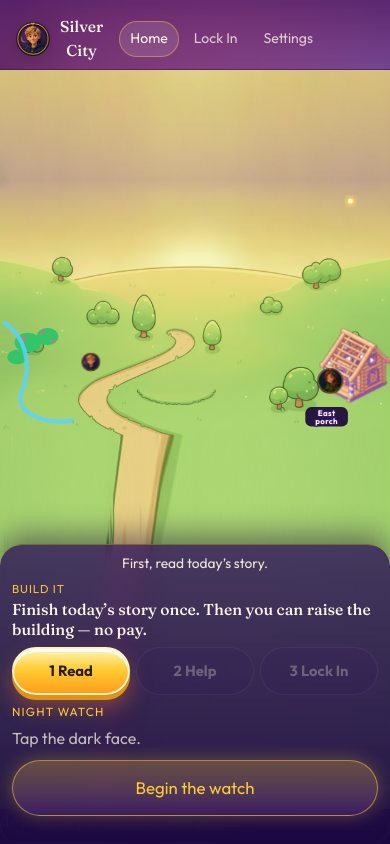
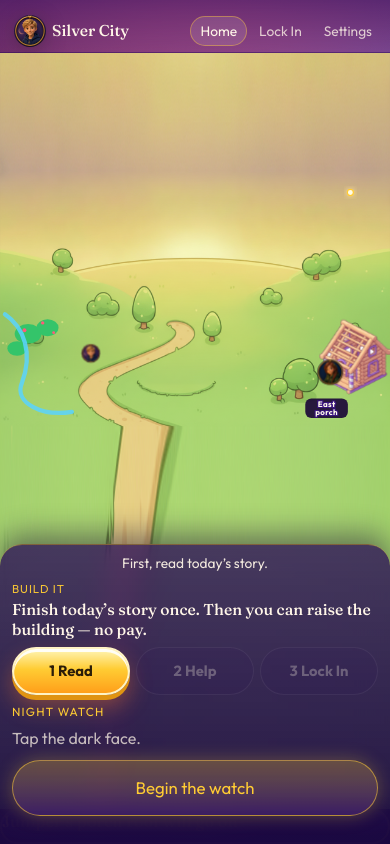
Before and after one commit to cphillippe/Silver-dollar-city, a React (Vite) app: page / in a window 390 px wide. Both pictures are taken after a click on the button "Start Easy". Built offline with nearby package versions, Linux system fonts and the light colour scheme; what @capacitor/core would draw is missing.

Commit message:
1.4.367 Home top bar stays readable on a phone (#541)
Easy Home phone top bar stays one line through 720px / SE 375 (#516).
Home, Lock In, Settings unclipped; title may ellipsis when tighter.
Issue #516 left open until live Fun-prove.

```diff
--- a/package.json
+++ b/package.json
@@ -1,7 +1,7 @@
 {
   "name": "silver-city",
   "private": true,
-  "version": "1.4.366",
+  "version": "1.4.367",
   "type": "module",
   "scripts": {
     "dev": "vite",
--- a/scripts/check-panel-blast.mjs
+++ b/scripts/check-panel-blast.mjs
@@ -20,7 +20,7 @@ import { resolveStoryMedia, storyPanelsFor } from '../src/lib/storyPanels.ts'
 const root = join(dirname(fileURLToPath(import.meta.url)), '..')
 
 assert.equal(PANEL_BLAST_VERSION, '1.4.85')
-assert.equal(APP_VERSION, '1.4.366')
+assert.equal(APP_VERSION, '1.4.367')
 
 const files = [
   ...ROAD_BLAST_IDS.flatMap((id) => [
--- a/src/components/AppShell.tsx
+++ b/src/components/AppShell.tsx
@@ -72,7 +72,7 @@ export function AppShell({ view, onNavigate, children }: AppShellProps) {
             onClick={() => onNavigate(EASY_HOME)}
           >
             <Avatar who="river" size="sm" />
-            Silver City
+            <span className="brand-name">Silver City</span>
           </button>
           <nav>
             <button
--- a/src/config/app.ts
+++ b/src/config/app.ts
@@ -1,5 +1,5 @@
 /** Display + envelope version. Keep in lockstep with package.json. */
-export const APP_VERSION = '1.4.366'
+export const APP_VERSION = '1.4.367'
 
 /** Capacitor / Play id — do not change without a migration story. */
 export const APP_ID = 'city.silver.unending'
--- a/src/content/changelog.ts
+++ b/src/content/changelog.ts
@@ -7,6 +7,14 @@ export interface ChangeNote {
 }
 
 export const CHANGELOG: ChangeNote[] = [
+  {
+    version: '1.4.367',
+    title: 'Home top bar stays readable on a phone',
+    when: '2026-10-06',
+    items: [
+      'Home top bar stays readable on a phone.',
+    ],
+  },
   {
     version: '1.4.366',
     title: 'Run fail hint is easier to read',
--- a/src/main.tsx
+++ b/src/main.tsx
@@ -21,6 +21,7 @@ import './styles/matchWin.css'
 import './styles/loci-stamp.css'
 import './styles/showIt.css'
 import './styles/fatherRunHint.css'
+import './styles/easyTopbar.css'
 
 if (!Capacitor.isNativePlatform()) {
   registerSW({ immediate: true })
--- /dev/null
+++ b/src/styles/easyTopbar.css
@@ -0,0 +1,55 @@
+/* Easy Home 1.4.367 — phone top bar stays one line (#516).
+   At ≤640 the nav took flex-basis 100% and the title shrank under it,
+   so “Silver City” wrapped and the Home pill dropped to the next line.
+   One row through 720 / SE 375. Home, Lock In, and Settings stay whole.
+   The title may ellipsis when the row is still tight. */
+
+@media (max-width: 720px) {
+  .app[data-easy='on'] .topbar {
+    flex-wrap: nowrap;
+    align-items: center;
+    column-gap: 6px;
+    row-gap: 0;
+    min-width: 0;
+    max-width: 100%;
+    padding-left: 8px;
+    padding-right: 8px;
+  }
+
+  .app[data-easy='on'] .topbar .brand {
+    flex: 1 1 auto;
+    min-width: 0;
+    gap: 6px;
+    font-size: 0.98rem;
+    line-height: 1.1;
+  }
+
+  .app[data-easy='on'] .topbar .brand .avatar {
+    width: 32px;
+    height: 32px;
+  }
+
+  .app[data-easy='on'] .topbar .brand-name {
+    display: block;
+    min-width: 0;
+    overflow: hidden;
+    text-overflow: ellipsis;
+    white-space: nowrap;
+  }
+
+  .app[data-easy='on'] .topbar nav {
+    flex: 0 0 auto;
+    flex-wrap: nowrap;
+    justify-content: flex-end;
+    gap: 2px;
+    min-width: max-content;
+  }
+
+  .app[data-easy='on'] .topbar nav button {
+    flex: 0 0 auto;
+    white-space: nowrap;
+    padding: 6px 9px;
+    font-size: 0.86rem;
+    line-height: 1.2;
+  }
+}
```
Also changed, not shown: scripts/check-city.mjs, 6 other files (tests, documents, lock files or other folders).
